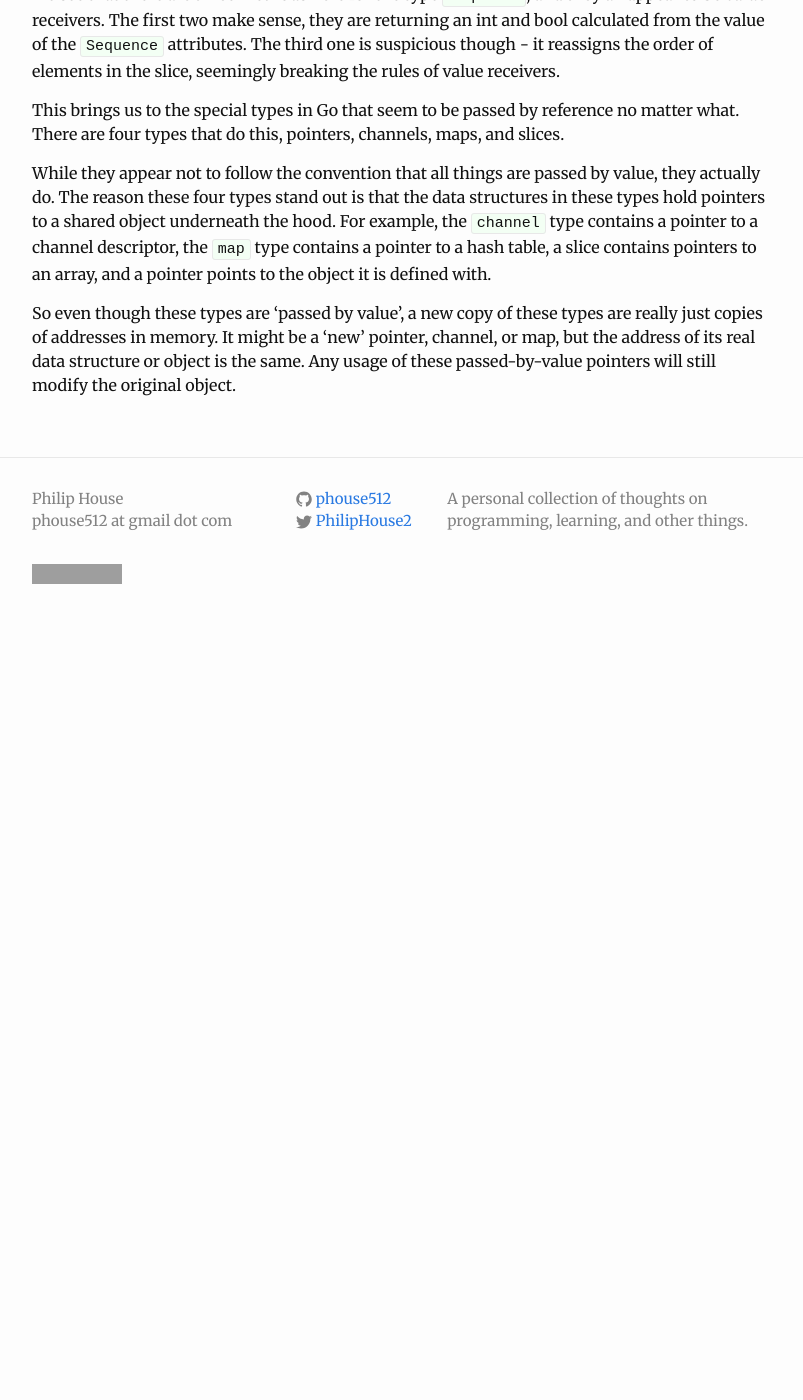
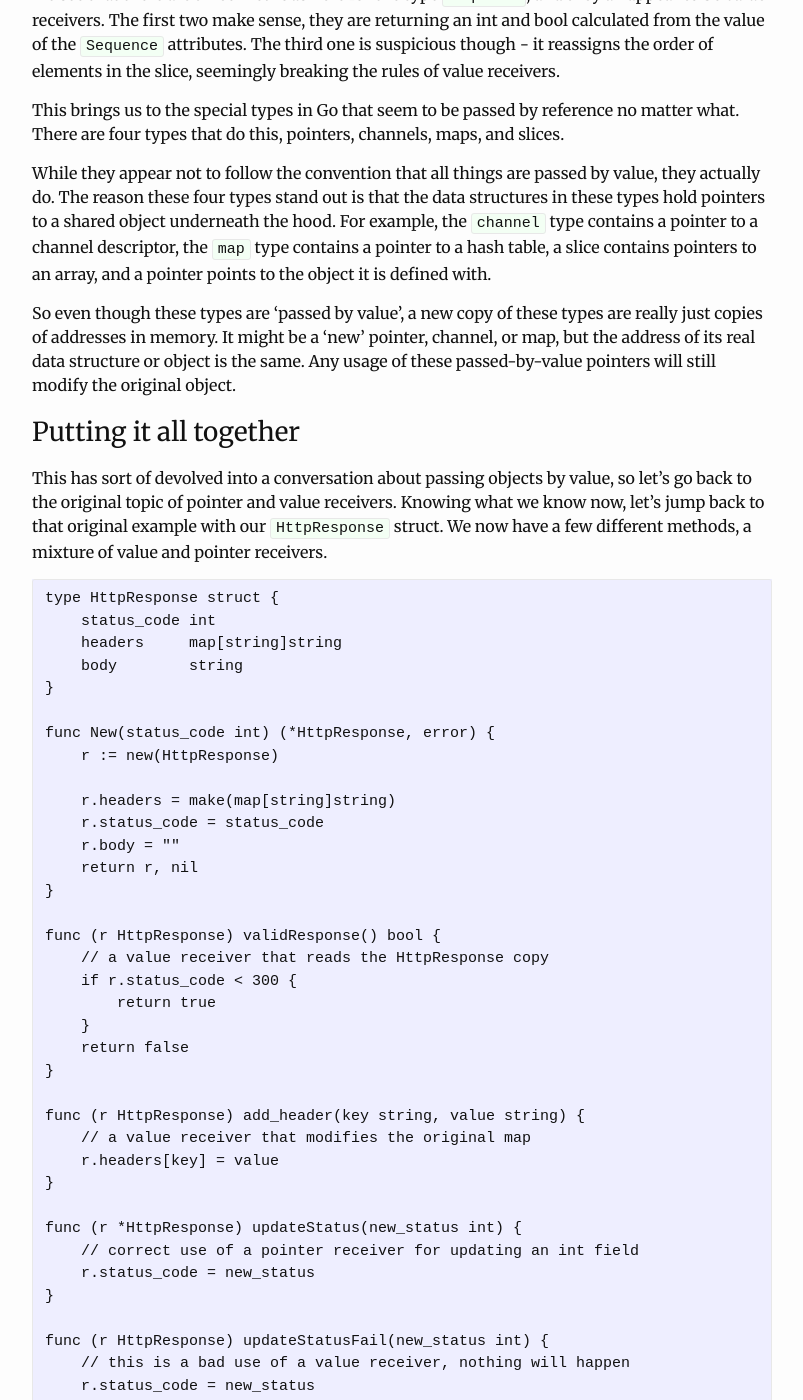
Before and after one commit to phouse512/blog, a Jekyll site: the page built from _posts/2017-01-27-go-pointer-receivers-vs-value-receivers.markdown, in a window 1280 px wide and 1400 px high, scrolled down 2214 px. Shown: the whole window, without its empty margins (238-1041 px from the left). Built offline with Jekyll 4.4.1, drawn with Linux system fonts in a browser that asks for light colours; a script that is not in the unit is left out; comment, search, counter and statistics services are not loaded; before the commit the page ends 2844 px from its top, so only the background shows below that; some of the changed text lies outside the part shown; grey boxes are pictures that could not be loaded.

Commit message:
added example

````diff
--- a/_posts/2017-01-27-go-pointer-receivers-vs-value-receivers.markdown
+++ b/_posts/2017-01-27-go-pointer-receivers-vs-value-receivers.markdown
@@ -16,7 +16,7 @@ receivers and value receivers. When I was first learning Go, I struggled
 with this concept until it was clearly laid out for me, so that's what
 I'll explain today.
 
-### structs and receivers in go
+### Structs and Receivers in Go
 
 Before we get started, let's define an example struct that we can reference
 throughout this post.
@@ -33,13 +33,13 @@ We have a simple `HttpResponse` struct with a status code, a map for header
 key-value pairs, and the body of the response. Let's move on to looking at
 how value receivers work.
 
-#### value receivers
+#### Value Receivers
 
 Let's define a method that outputs a boolean value, depending on whether or not
 a `HttpResponse` object was successful.
 
 ```
-func (r HttpResponse) validResponse() boolean {
+func (r HttpResponse) validResponse() bool {
     if r.status_code < 300 {
         return true
     }
@@ -56,7 +56,7 @@ fields of a struct but not modify them.
 
 ** barring special types, which we'll discuss further on.
 
-#### pointer receivers
+#### Pointer Receivers
 
 If value receivers don't let you modify the struct itself, its intuitive that
 pointer receivers are the opposite. Pointer receivers allow for you to modify
@@ -85,7 +85,7 @@ a lot of sense.
 While all objects are passed by value in Go, there are a few special types that
 *appear* to break this rule.
 
-### special cases
+### Special Cases
 
 There are a few types that appear to break the pointer and value receiver
 conventions I described above. Let's look at the following example of valid
@@ -128,3 +128,64 @@ really just copies of addresses in memory. It might be a 'new' pointer,
 channel, or map, but the address of its real data structure or object is the
 same. Any usage of these passed-by-value pointers will still modify the
 original object.
+
+### Putting it all together
+
+This has sort of devolved into a conversation about passing objects by value,
+so let's go back to the original topic of pointer and value receivers. Knowing
+what we know now, let's jump back to that original example with our
+`HttpResponse` struct. We now have a few different methods, a mixture of value
+and pointer receivers.
+
+```
+type HttpResponse struct {
+    status_code int
+    headers     map[string]string
+    body        string
+}
+
+func New(status_code int) (*HttpResponse, error) {
+    r := new(HttpResponse)
+
+    r.headers = make(map[string]string)
+    r.status_code = status_code
+    r.body = ""
+    return r, nil
+}
+
+func (r HttpResponse) validResponse() bool {
+    // a value receiver that reads the HttpResponse copy
+    if r.status_code < 300 {
+        return true
+    }
+    return false
+}
+
+func (r HttpResponse) add_header(key string, value string) {
+    // a value receiver that modifies the original map
+    r.headers[key] = value
+}
+
+func (r *HttpResponse) updateStatus(new_status int) {
+    // correct use of a pointer receiver for updating an int field
+    r.status_code = new_status
+}
+
+func (r HttpResponse) updateStatusFail(new_status int) {
+    // this is a bad use of a value receiver, nothing will happen
+    r.status_code = new_status
+}
+
+func main() {
+    response, _ := New(230)
+
+    response.updateStatusFail(300)
+    fmt.Println(response.status_code) // 230, the original response object wasn't updated
+
+    response.updateStatus(300)
+    fmt.Println(response.status_code) // 300, correct use of a pointer receiver
+
+    response.add_header("Content-Type", "text/javascript")
+    fmt.Println(response.headers) // map[Content-Type:text/javascript
+}
+```
````
Also changed, not shown: other parts of _posts/2017-01-27-go-pointer-receivers-vs-value-receivers.markdown (+1 -1 lines).
